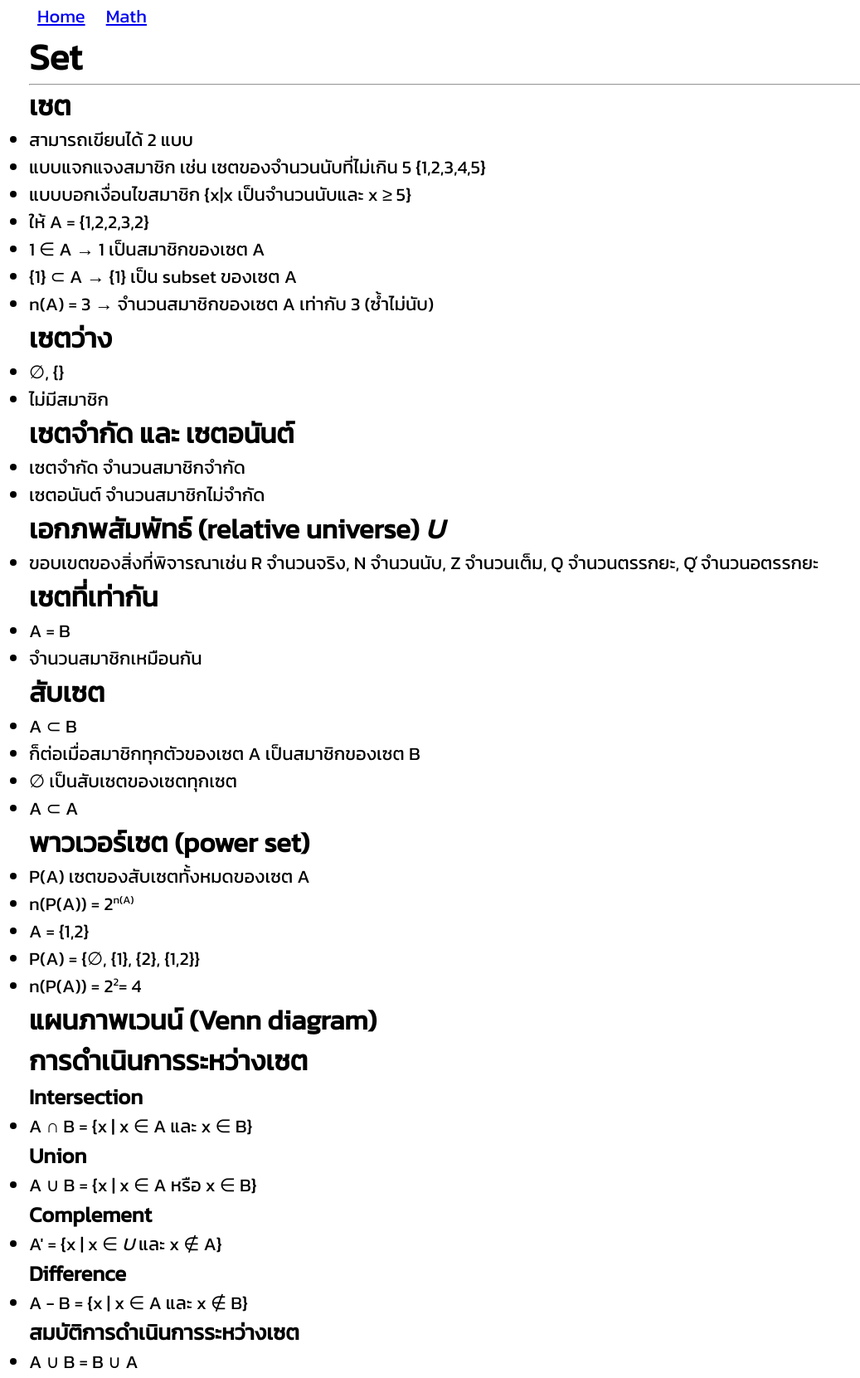
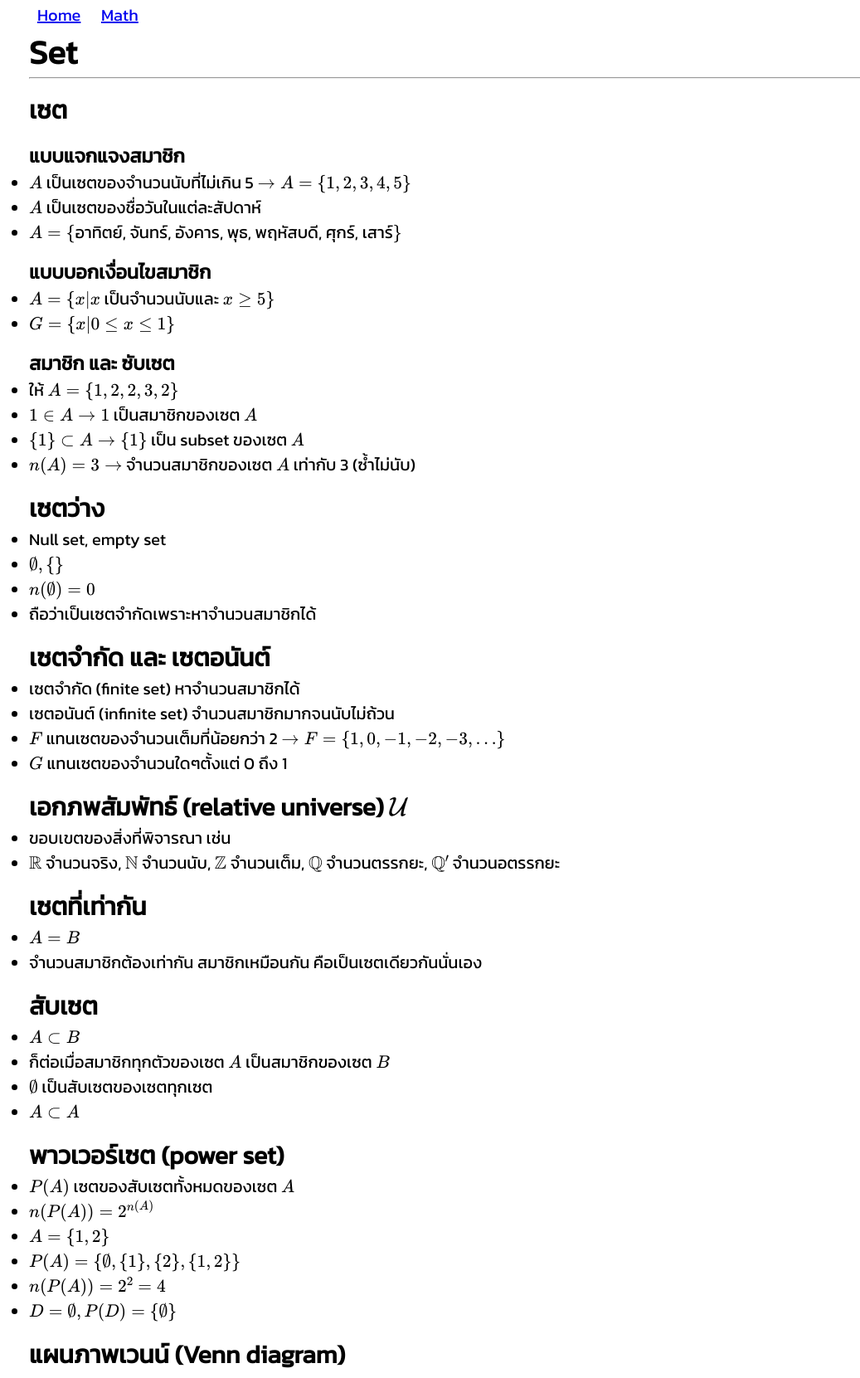
Before and after one commit to porla113/my-notes, a plain HTML site: page notes/math/hs-set.html in a window 1280 px wide. Shown: the part 32-1693 px from the top of the page at 83% size, without its empty margins (0-1037 px from the left). Drawn offline with nearby package versions, Linux system fonts and the light colour scheme.

Commit message:
Apply mathjax to set page

```diff
--- a/notes/math/hs-set.html
+++ b/notes/math/hs-set.html
@@ -14,6 +14,7 @@
     <link rel="preconnect" href="https://fonts.googleapis.com">
     <link rel="preconnect" href="https://fonts.gstatic.com" crossorigin>
     <link href="https://fonts.googleapis.com/css2?family=Kanit&display=swap" rel="stylesheet">
+    <script id="MathJax-script" async src="https://cdn.jsdelivr.net/npm/mathjax@3.0.1/es5/tex-mml-chtml.js"></script>
   </head>
   <body>
     <!-- <a href="../../index.html">Home</a>
@@ -21,48 +22,66 @@
     <h1>Set</h1>
     <hr>
     <h2>เซต</h2>
+    <h3>แบบแจกแจงสมาชิก</h3>
     <ul>
-      <li>สามารถเขียนได้ 2 แบบ</li>
-      <li>แบบแจกแจงสมาชิก เช่น เซตของจำนวนนับที่ไม่เกิน 5 {1,2,3,4,5}</li>
-      <li>แบบบอกเงื่อนไขสมาชิก {x|x เป็นจำนวนนับและ x &#8805 5}</li>
-      <li>ให้ A = {1,2,2,3,2}</li>
-      <li>1 &#8712 A &#8594 1 เป็นสมาชิกของเซต A</li>
-      <li>{1} &#8834 A &#8594 {1} เป็น subset ของเซต A</li>
-      <li>n(A) = 3 &#8594 จำนวนสมาชิกของเซต A เท่ากับ 3 (ซ้ำไม่นับ)</li>
+      <!-- <li>สามารถเขียนได้ 2 แบบ</li> -->
+      <!-- <li>แบบแจกแจงสมาชิก</li> -->
+      <li>\(A\) เป็นเซตของจำนวนนับที่ไม่เกิน 5 \(\rightarrow A = \{1,2,3,4,5\}\)</li>
+      <li>\(A\) เป็นเซตของชื่อวันในแต่ละสัปดาห์</li>
+      <li>\(A = \{\)อาทิตย์, จันทร์, อังคาร, พุธ, พฤหัสบดี, ศุกร์, เสาร์\(\}\)</li>
+    </ul>
+    <h3>แบบบอกเงื่อนไขสมาชิก</h3>
+    <ul>
+      <!-- <li>แบบบอกเงื่อนไขสมาชิก</li> -->
+      <li>\(A = \{x|x\) เป็นจำนวนนับและ \(x \ge 5\}\)</li>
+      <li>\(G = \{x | 0 \le x \le 1\}\)</li>
+    </ul>
+    <h3>สมาชิก และ ซับเซต</h3>
+    <ul>
+      <li>ให้ \(A = \{1,2,2,3,2\}\)</li>
+      <li>\(1 \in A \rightarrow 1\) เป็นสมาชิกของเซต \(A\)</li>
+      <li>\(\{1\} \subset A \rightarrow \{1\}\) เป็น subset ของเซต \(A\)</li>
+      <li>\(n(A) = 3 \rightarrow\) จำนวนสมาชิกของเซต \(A\) เท่ากับ 3 (ซ้ำไม่นับ)</li>
     </ul>
     <h2>เซตว่าง</h2>
     <ul>
-      <li>&#8709, {}</li>
-      <li>ไม่มีสมาชิก</li>
+      <li>Null set, empty set</li>
+      <li>\(\emptyset, \{\}\)</li>
+      <li>\(n(\emptyset) = 0\)</li>
+      <li>ถือว่าเป็นเซตจำกัดเพราะหาจำนวนสมาชิกได้</li>
     </ul>
     <h2>เซตจำกัด และ เซตอนันต์</h2>
     <ul>
-      <li>เซตจำกัด จำนวนสมาชิกจำกัด</li>
-      <li>เซตอนันต์ จำนวนสมาชิกไม่จำกัด</li>
+      <li>เซตจำกัด (finite set) หาจำนวนสมาชิกได้</li>
+      <li>เซตอนันต์ (infinite set) จำนวนสมาชิกมากจนนับไม่ถ้วน</li>
+      <li>\(F\) แทนเซตของจำนวนเต็มที่น้อยกว่า 2 \(\rightarrow F = \{1,0,-1,-2,-3,\ldots\}\)</li>
+      <li>\(G\) แทนเซตของจำนวนใดๆตั้งแต่ 0 ถึง 1</li>
     </ul>
-    <h2>เอกภพสัมพัทธ์ (relative universe) <i>U</i></h2>
+    <h2>เอกภพสัมพัทธ์ (relative universe) \(\mathcal U\)</h2>
     <ul>
-      <li>ขอบเขตของสิ่งที่พิจารณาเช่น R จำนวนจริง, N จำนวนนับ, Z จำนวนเต็ม, Q จำนวนตรรกยะ, Q&#714 จำนวนอตรรกยะ</li>
+      <li>ขอบเขตของสิ่งที่พิจารณา เช่น</li>
+      <li>\( \mathbb R\) จำนวนจริง, \( \mathbb N\) จำนวนนับ, \( \mathbb Z\) จำนวนเต็ม, \( \mathbb Q\) จำนวนตรรกยะ, \( \mathbb Q'\) จำนวนอตรรกยะ</li>
     </ul>
     <h2>เซตที่เท่ากัน</h2>
     <ul>
-      <li>A = B</li>
-      <li>จำนวนสมาชิกเหมือนกัน</li>
+      <li>\(A = B\)</li>
+      <li>จำนวนสมาชิกต้องเท่ากัน สมาชิกเหมือนกัน คือเป็นเซตเดียวกันนั่นเอง</li>
     </ul>
     <h2>สับเซต</h2>
     <ul>
-      <li>A &#8834 B</li>
-      <li>ก็ต่อเมื่อสมาชิกทุกตัวของเซต A เป็นสมาชิกของเซต B</li>
-      <li>&#8709 เป็นสับเซตของเซตทุกเซต</li>
-      <li>A &#8834 A</li>
+      <li>\(A \subset B\)</li>
+      <li>ก็ต่อเมื่อสมาชิกทุกตัวของเซต \(A\) เป็นสมาชิกของเซต \(B\)</li>
+      <li>\(\emptyset\) เป็นสับเซตของเซตทุกเซต</li>
+      <li>\(A \subset A\)</li>
     </ul>
     <h2>พาวเวอร์เซต (power set)</h2>
     <ul>
-      <li>P(A) เซตของสับเซตทั้งหมดของเซต A</li>
-      <li>n(P(A)) = 2<sub class="super">n(A)</sub></li>
-      <li>A = {1,2}</li>
-      <li>P(A) = {&#8709, {1}, {2}, {1,2}}</li>
-      <li>n(P(A)) = 2<sup class="super">2</sup>= 4</li>
+      <li>\(P(A)\) เซตของสับเซตทั้งหมดของเซต \(A\)</li>
+      <li>\(n(P(A)) = {2^n}^{(A)}\)</li>
+      <li>\(A = \{1,2\}\)</li>
+      <li>\(P(A) = \{\emptyset, \{1\}, \{2\}, \{1,2\}\}\)</li>
+      <li>\(n(P(A)) = 2^2 = 4\)</li>
+      <li>\(D = \emptyset, P(D) = \{\emptyset\}\)</li>
     </ul>
     <h2>แผนภาพเวนน์ (Venn diagram)</h2>
     <h2>การดำเนินการระหว่างเซต</h2>
--- a/style/main.css
+++ b/style/main.css
@@ -5,7 +5,7 @@
 }
 
 html {
-  font-size: 22px;
+  font-size: 20px;
 }
 
 body {
@@ -17,6 +17,13 @@ body {
 
 nav a {
   margin: 0 10px 0 10px;
+}
+
+้h1,
+h2,
+h3,
+h4 {
+  margin-top: 15px;
 }
 
 img {
```
